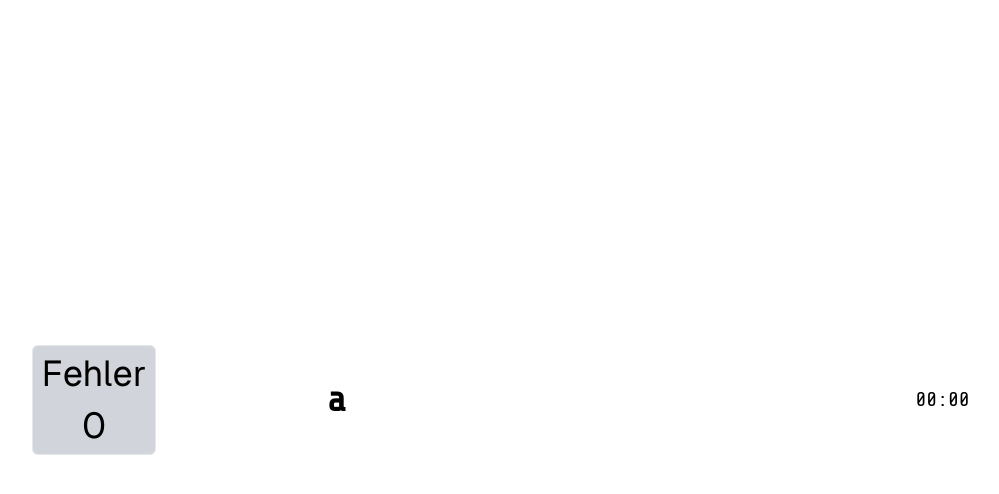
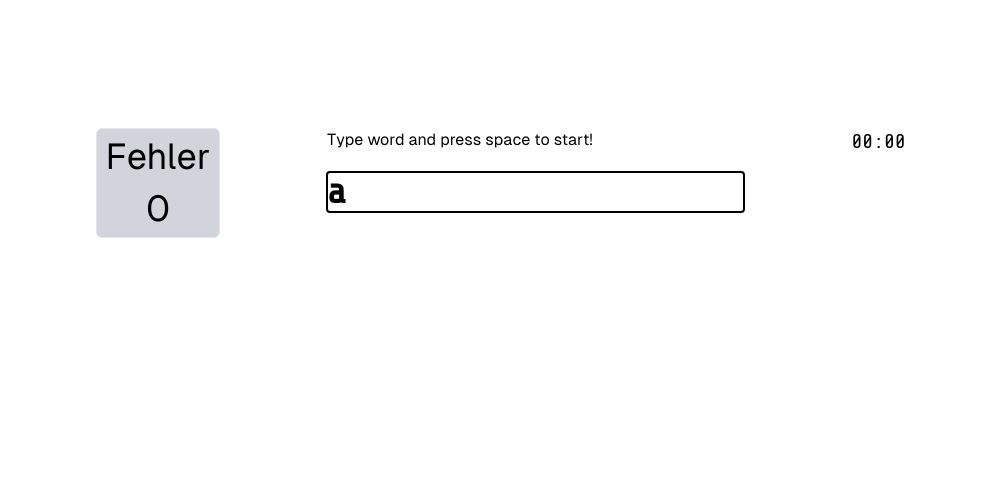
Before and after one commit to LucaLg/Teiping, an Angular app: page / in a window 1280 px wide. Shown: the top 494 px of the page, without its empty margins (139-1138 px from the left). Built offline with nearby package versions, Linux system fonts and the light colour scheme.

Commit message:
feature(app): added paragraph for instructions and changed layout

```diff
--- a/src/app/app.component.html
+++ b/src/app/app.component.html
@@ -1,8 +1,9 @@
-<div
-  [ngClass]="{ 'bg-black bg-opacity-50': endScreen }"
-  class="flex h-screen w-full flex-row items-center justify-evenly"
->
+<div class="flex h-screen w-full flex-row justify-evenly p-32">
   <app-error-widget [errors]="errors" />
+  <div class="flex min-h-52 flex-col gap-5">
+    <p *ngIf="!started" class="font-geist">
+      Type word and press space to start!
+    </p>
     <div class="grid h-10 grid-cols-1 grid-rows-1">
       <label
         for="input"
@@ -19,6 +20,7 @@
         [(ngModel)]="userInput"
       />
     </div>
+  </div>
   <app-timer (timeEnd)="end()" [time]="time" />
 </div>
 
--- a/src/app/app.component.ts
+++ b/src/app/app.component.ts
@@ -1,4 +1,4 @@
-import { Component, ElementRef, ViewChild } from '@angular/core';
+import { AfterViewInit, Component, ElementRef, ViewChild } from '@angular/core';
 import { CommonModule } from '@angular/common';
 import { RouterOutlet } from '@angular/router';
 import { commonWords } from './words';
@@ -20,7 +20,7 @@ import { ErrorWidgetComponent } from './error-widget/error-widget.component';
   templateUrl: './app.component.html',
   styleUrl: './app.component.scss',
 })
-export class AppComponent {
+export class AppComponent implements AfterViewInit {
   @ViewChild(TimerComponent)
   timerComponent!: TimerComponent;
 
@@ -39,6 +39,9 @@ export class AppComponent {
 
   constructor() {
     this.selectRandomWord();
+  }
+  ngAfterViewInit(): void {
+    this.input.nativeElement.focus();
   }
   checkInput() {
     if (!this.started) {
@@ -90,7 +93,7 @@ export class AppComponent {
     this.timerComponent.timerValue = 0;
     this.userInput = '';
     this.input.nativeElement.selectionStart = 0;
+    this.selectRandomWord();
     this.input.nativeElement.focus();
-    this.selectRandomWord();
   }
 }
--- a/src/app/error-widget/error-widget.component.ts
+++ b/src/app/error-widget/error-widget.component.ts
@@ -6,7 +6,7 @@ import { Component, effect, input } from '@angular/core';
   imports: [],
   template: `
     <div
-      class="items-center gap-3 font-geist text-4xl rounded-md border bg-gray-300 p-2 flex flex-col justify-evenly"
+      class="flex flex-col items-center justify-evenly gap-3 rounded-md border bg-gray-300 p-2 font-geist text-4xl"
     >
       <span>Fehler</span>
       <span>{{ displayedErrors }}</span>
```
Also changed, not shown: 1 other file (tests, documents, lock files or other folders). Lines whose indentation alone changed are shown as unchanged.
